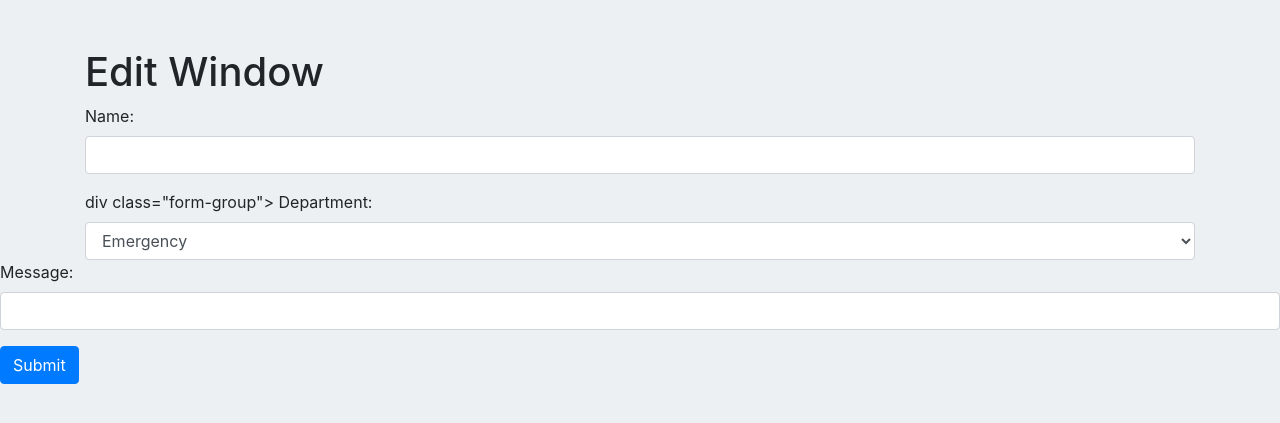
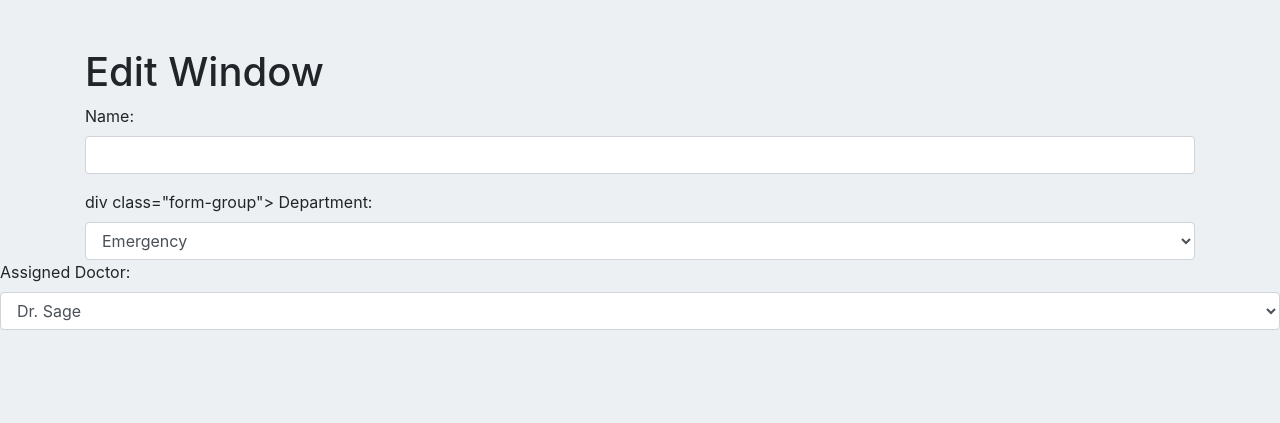
Before and after one commit to pjgit2/pgm, a Flask app: page /edit/1 in a window 1280 px wide. Shown: the top 423 px of the page. Run offline with Flask 3, Linux system fonts and the light colour scheme; data that the repository does not hold is empty; parts of the project's set-up code (start-up, migrations or seed data) failed here and were passed over; some libraries are stand-ins or nearby versions.

Commit message:
Added a new form group to the edit page
Based on the item's doctor assignment, the code generates a dropdown menu where users can choose an assigned doctor. By default, the default choice is picked.

```diff
--- a/templates/edit.html
+++ b/templates/edit.html
@@ -33,11 +33,11 @@ div class="form-group">
 
     </select>
 </div>
+           <div class="form-group">
+                <label for="doctorassigned">Assigned Doctor:</label>
+                <select name="doctorassigned" class="form-control" required>
+                    <option value="Dr. Sage" {% if item.doctorassigned == 'Dr. Sage' %}selected{% endif %}>Dr. Sage</option>
 
- <div class="form-group">
-                <label for="name">Message:</label>
-                <input type="text" message="messge" class="form-control" value="{{ item.message }}" required>
-            </div>
 
     <button type="submit" class="btn btn-primary">Submit</button>
         </form>
```
